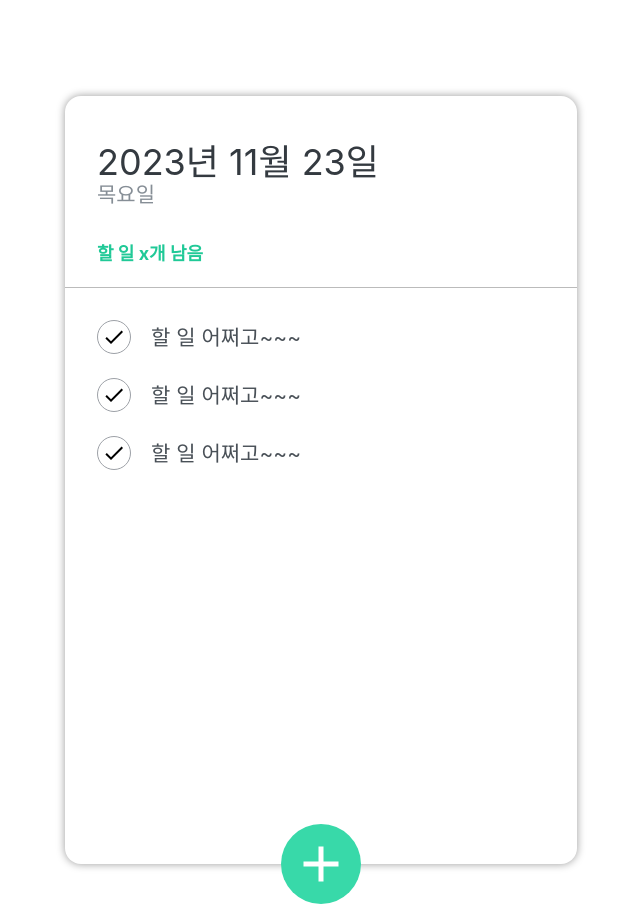
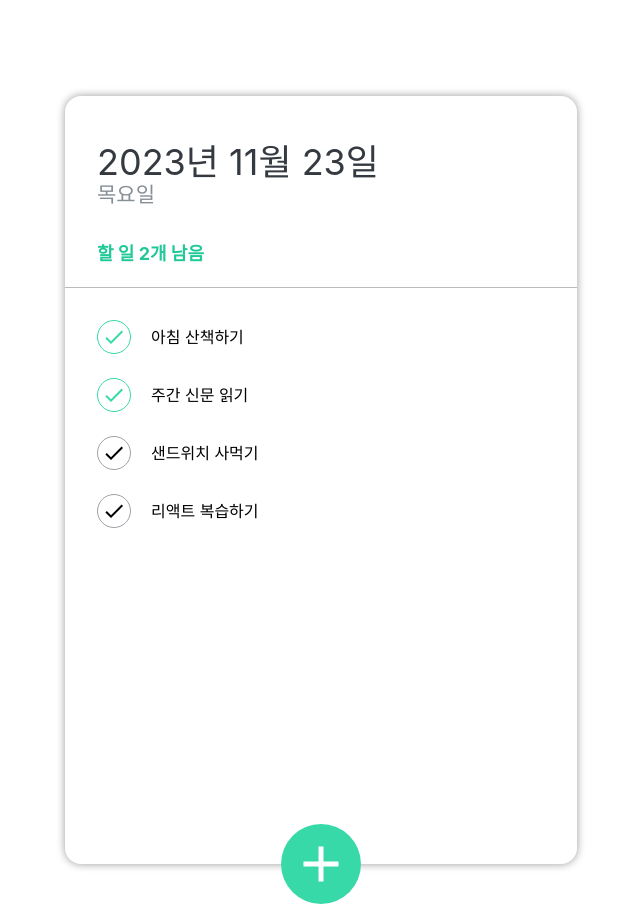
Before and after one commit to yoojinChung98/react-todo-app, a React (Create React App) app: page / in a window 1280 px wide. Shown: the whole page, without its empty margins (319-959 px from the left). Built offline with nearby package versions, Linux system fonts and the light colour scheme.

Commit message:
할일 체크기능과 시간표시 완료

```diff
--- a/src/components/TodoHeader.js
+++ b/src/components/TodoHeader.js
@@ -1,12 +1,21 @@
 import React from 'react';
 import './scss/TodoHeader.scss';
 
-const TodoHeader = () => {
+const TodoHeader = ({ count }) => {
+  const today = new Date();
+
+  const dateString = today.toLocaleDateString('ko-KR', {
+    year: 'numeric',
+    month: 'long',
+    day: 'numeric',
+  });
+
+  const dayName = today.toLocaleDateString('ko-KR', { weekday: 'long' });
   return (
     <header>
-      <h1>2023년 11월 23일</h1>
+      <h1>{dateString}</h1>
       <div className='day'>목요일</div>
-      <div className='tasks-left'>할 일 x개 남음</div>
+      <div className='tasks-left'>할 일 {count()}개 남음</div>
     </header>
   );
 };
--- a/src/components/TodoInput.js
+++ b/src/components/TodoInput.js
@@ -4,26 +4,49 @@
 
 import './scss/TodoInput.scss';
 
-const TodoInput = () => {
+const TodoInput = ({ addTodo }) => {
   // 입력창이 열리는 여부를 표현하는 상태값
   const [open, setOpen] = useState(false); // 처음에는 안열려 있으니까 기본값은 false
+
+  // 할 일 입력 창에 입력한 내용을 표현하는 상태값
+  const [todoText, setTodoText] = useState('');
 
   // + 버튼 클릭 시 발생하는 이벤트
   const onToggle = () => {
     // const $btn = document.querySelector('.insert-btn');
     // $btn.classList.toggle('open'); // 바닐라라면 이렇게 썼을 것! toggle: 없으면 추가/ 있으면 삭제
+    setOpen(!open); // 만약 true로 설정하면 x -> + 로 설정하는것은 할 수 없으므로 !open으로 값을 줘야함.
+  };
 
-    setOpen(!open); // 만약 true로 설정하면 x -> + 로 설정하는것은 할 수 없으므로 !open으로 값을 줘야함.
+  // input change 이벤트 핸들러
+  const todoChangeHandler = (e) => {
+    setTodoText(e.target.value);
+  };
+
+  // submit 이벤트 핸들러
+  const submitHandler = (e) => {
+    e.preventDefault(); // 태그의 기본 기능 제한(submit 막기)
+
+    // 부모 컴포넌트가 전달한 함수의 매개값으로 입력값 넘기기
+    addTodo(todoText);
+
+    // 입력이 끝나면 입력창 비우기
+    setTodoText('');
   };
 
   return (
     <>
       {open && ( // 조건부 랜더링. open 이 false면 false라서 태그부분은 돌지도 않음.
         <div className='form-wrapper'>
-          <form className='insert-form'>
+          <form
+            className='insert-form'
+            onSubmit={submitHandler}
+          >
             <input
               type='text'
               placeholder='할 일을 입력 후, 엔터를 누르세요!'
+              onChange={todoChangeHandler}
+              value={todoText}
             />
           </form>
         </div>
--- a/src/components/TodoItem.js
+++ b/src/components/TodoItem.js
@@ -1,15 +1,23 @@
 import React from 'react';
 import { MdDelete, MdDone } from 'react-icons/md';
 import './scss/TodoItem.scss';
+import cn from 'classnames';
 
-const TodoItem = () => {
+const TodoItem = ({ item, remove, check }) => {
+  const { id, title, done } = item;
   return (
     <li className='todo-list-item'>
-      <div className='check-circle'>
+      <div
+        className={cn('check-circle', { active: done })}
+        onClick={() => check(id)}
+      >
         <MdDone />
       </div>
-      <span className='text'>할 일 어쩌고~~~</span>
-      <div className='remove'>
+      <span className={(cn('text'), { finish: done })}>{item.title}</span>
+      <div
+        className='remove'
+        onClick={() => remove(item.id)}
+      >
         <MdDelete />
       </div>
     </li>
--- a/src/components/TodoMain.js
+++ b/src/components/TodoMain.js
@@ -2,12 +2,18 @@
 import TodoItem from './TodoItem';
 import './scss/TodoMain.scss';
 
-const TodoMain = () => {
+const TodoMain = ({ todoList, remove, check, count }) => {
   return (
     <ul className='todo-list'>
-      <TodoItem />
-      <TodoItem />
-      <TodoItem />
+      {todoList.map((todo) => (
+        <TodoItem
+          key={todo.id}
+          item={todo}
+          remove={remove}
+          check={check}
+          count={count}
+        />
+      ))}
     </ul>
   );
 };
--- a/src/components/TodoTemplate.js
+++ b/src/components/TodoTemplate.js
@@ -1,15 +1,103 @@
-import React from 'react';
+import React, { useState } from 'react';
 import TodoHeader from './TodoHeader';
 import TodoMain from './TodoMain';
 import TodoInput from './TodoInput';
 import './scss/TodoTemplate.scss';
 
 const TodoTemplate = () => {
+  // 서버에 할 일 목록(json)을 요청(fetch)해서 받아와야 함.
+
+  // todos 배열을 상태 관리
+  const [todos, setTodos] = useState([
+    {
+      id: 1,
+      title: '아침 산책하기',
+      done: true,
+    },
+    {
+      id: 2,
+      title: '주간 신문 읽기',
+      done: true,
+    },
+    {
+      id: 3,
+      title: '샌드위치 사먹기',
+      done: false,
+    },
+    {
+      id: 4,
+      title: '리액트 복습하기',
+      done: false,
+    },
+  ]);
+
+  // id가 시쿼스 함수
+  const makeNewId = () => {
+    return todos[todos.length - 1].id + 1; // 맨 마지막 할일 객체의 id보다는 하나 크게
+  };
+
+  /*
+ todoInput에게 todoText를 받아오는 함수
+ 자식 컴포넌트가 부모 컴포넌틑에게 데이터를 전달할 때는
+ 일반적인 props 사용이 불가능.
+ 부모 컴포넌트에서 함수를 선언(매개변수 꼭 선언) -> props로 함수를 전달
+ 자식 컴포넌트에서 전달받은 함수를 호출하면서 매개값으로 데이터를 전달.
+*/
+  const addTodo = (todoText) => {
+    if (todos.length === 0) return 1;
+
+    const newTodo = {
+      id: makeNewId,
+      title: todoText,
+      done: false,
+    }; // fetch를 이용해서 백엔드에 insert 요청 보내야 함.
+
+    // todos.push(newTodo); (X) -> Ustate변수를 누가 이렇게 바꿔,,, 세터 써야지,,,
+    // setTodos(newTodo); (X) -> 리액트의 상태변수는 불변성(immutable) 을 가지기 때문에
+    // 기본존상태에서ㅔ 벼녁은 불가능 = 새로운 상태로 만들어서 변경해야 함!!
+
+    setTodos((oldtodos) => {
+      //t 에는 가장 최신의 상태값이 옴.(콜백함수쓰면 그렇게 됨)
+      return [...oldtodos, newTodo];
+    });
+  };
+
+  // 할 일 삭제 처리 함수
+  const removeTodo = (id) => {
+    // 주어진 배열의 값들을 순회화여 조건에 맞는 요소들만 모아서 새로운 배열로 리턴.
+    setTodos(todos.filter((todo) => todo.id !== id));
+  };
+
+  // 할 일 체크 처리 함수
+  const checkTodo = (id) => {
+    /* // 이거는 그냥 for문 돌려보는것!
+    const copyTodos = [...todos];
+    for (let cTodo of copyTodos) {
+      if (cTodo.id === id) {
+        cTodo.done = !cTodo.done;
+      }
+    }
+    setTodos(copyTodos);
+    */
+
+    setTodos(
+      todos.map(
+        (todo) => (todo.id === id ? { ...todo, done: !todo.done } : todo) // 기존의 todo의 프로퍼티는 그대로 가져가지만 done 값만 바꿔가겠다! 그리고 그 객체를 리턴하겠다!!
+      )
+    );
+  };
+
+  // 체크가 안 된 할 일의 개수 카운트 하기
+  const countRestTodo = () => todos.filter((todo) => !todo.done).length;
   return (
     <div className='TodoTemplate'>
-      <TodoHeader />
-      <TodoMain />
-      <TodoInput />
+      <TodoHeader count={countRestTodo} />
+      <TodoMain
+        todoList={todos}
+        remove={removeTodo}
+        check={checkTodo}
+      />
+      <TodoInput addTodo={addTodo} />
     </div>
   );
 };
```
